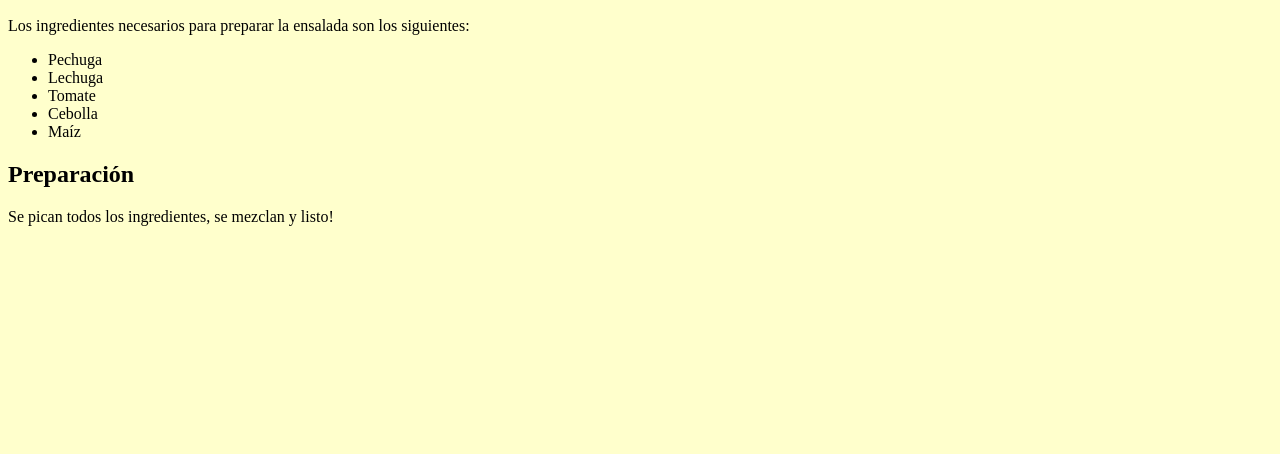
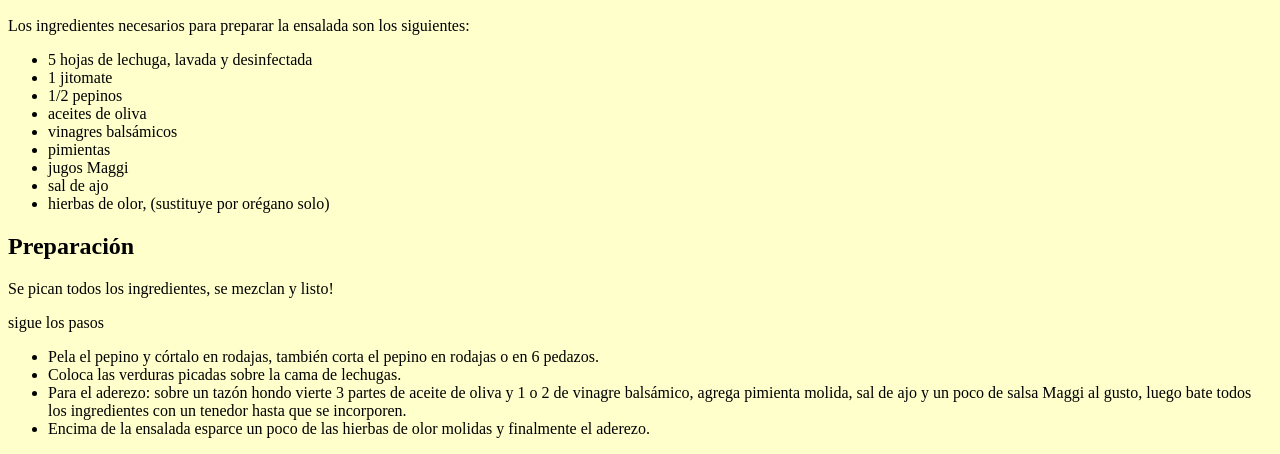
Before and after one commit to 4339931/aspirantes-mir-html-y-css, a plain HTML site: page ejercicio1-html-y-css/index.html in a window 1280 px wide. Shown: the part 434-888 px from the top of the page. Before the commit the page ends 800 px from the top, so only its background shows below. Drawn offline with Linux system fonts and the light colour scheme.

Commit message:
se cambio la lista de ingredientes y se añadio la preparacion

```diff
--- a/ejercicio1-html-y-css/index.html
+++ b/ejercicio1-html-y-css/index.html
@@ -13,13 +13,25 @@
     <h2>Ingredientes</h2>
     <p>Los ingredientes necesarios para preparar la ensalada son los siguientes:</p>
     <ul>
-        <li>Pechuga</li>
-        <li>Lechuga</li>
-        <li>Tomate</li>
-        <li>Cebolla</li>
-        <li>Maíz</li>
+        <li>5 hojas de lechuga, lavada y desinfectada</li>
+        <li>1 jitomate</li>
+        <li>1/2 pepinos</li>
+        <li>aceites de oliva</li>
+        <li>vinagres balsámicos</li>
+        <li>pimientas</li>
+        <li>jugos Maggi</li>
+        <li>sal de ajo</li>
+        <li>hierbas de olor, (sustituye por orégano solo)</li>
     </ul>
     <h2>Preparación</h2>
     <p>Se pican todos los ingredientes, se mezclan y listo!</p>
+    <p>sigue los pasos</p>
+    <ul>
+        <li> Pela el pepino y córtalo en rodajas, también corta el pepino en rodajas o en 6 pedazos.</li>
+        <li> Coloca las verduras picadas sobre la cama de lechugas.</li>
+        <li> Para el aderezo: sobre un tazón hondo vierte 3 partes de aceite de oliva y 1 o 2 de vinagre balsámico, agrega pimienta molida, sal de ajo y un poco de salsa Maggi al gusto, luego bate todos los ingredientes con un tenedor hasta que se incorporen.</li>
+        <li> Encima de la ensalada esparce un poco de las hierbas de olor molidas y finalmente el aderezo. </li>
+    </ul>
+
 </body>
 </html>
```
